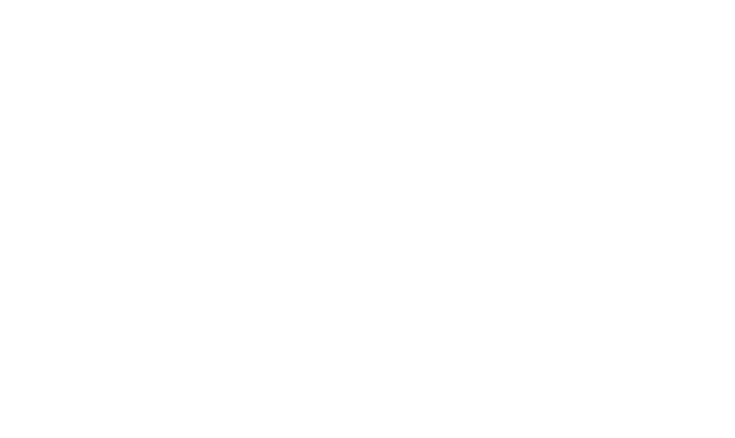
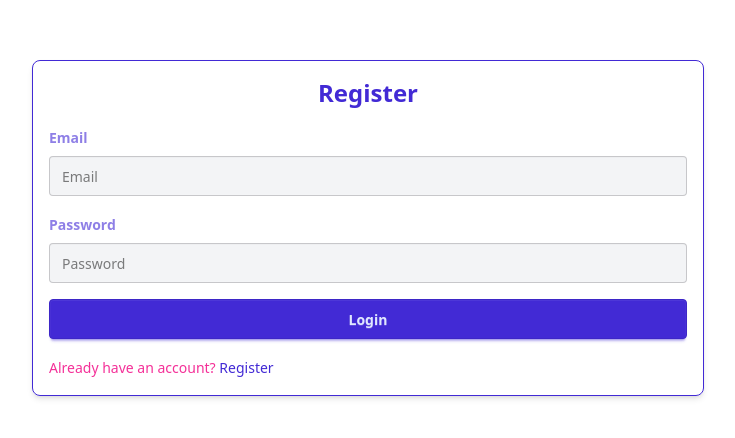
Before and after one commit to kirilldevm/nextjs-firebase-chat-app, a React (Vite) app: page /login in a window 1280 px wide. Shown: the part 172-610 px from the top of the page, without its empty margins (272-1007 px from the left). Built offline with nearby package versions, Linux system fonts and the light colour scheme.

Commit message:
feat: login & register

```diff
--- a/src/layouts/private-layout.tsx
+++ b/src/layouts/private-layout.tsx
@@ -1,8 +1,10 @@
 import { Outlet } from 'react-router';
+import { Toaster } from 'sonner';
 
 export default function PrivateLayout() {
   return (
     <div>
+      <Toaster />
       <Outlet />
     </div>
   );
--- a/src/layouts/public-layout.tsx
+++ b/src/layouts/public-layout.tsx
@@ -1,8 +1,10 @@
 import { Outlet } from 'react-router';
+import { Toaster } from 'sonner';
 
 export default function PublicLayout() {
   return (
     <div>
+      <Toaster />
       <Outlet />
     </div>
   );
--- a/src/main.tsx
+++ b/src/main.tsx
@@ -20,15 +20,15 @@
     ],
   },
   {
-    path: '/login',
+    path: '/',
     element: <PublicLayout />,
     children: [
       {
-        index: true,
+        path: '/login',
         element: <Login />,
       },
       {
-        path: 'register',
+        path: '/register',
         element: <Register />,
       },
     ],
--- a/src/pages/login.tsx
+++ b/src/pages/login.tsx
@@ -1,3 +1,101 @@
+import { zodResolver } from '@hookform/resolvers/zod';
+import { signInWithEmailAndPassword } from 'firebase/auth';
+import { useForm } from 'react-hook-form';
+import { Link, useNavigate } from 'react-router';
+import { toast } from 'sonner';
+import { auth } from '../lib/fitebase';
+import { loginSchema, type LoginSchema } from '../schemas/auth.schema';
+
 export default function Login() {
-  return <div></div>;
+  const navigate = useNavigate();
+  const {
+    register,
+    handleSubmit,
+    formState: { errors, isSubmitting },
+  } = useForm<LoginSchema>({
+    resolver: zodResolver(loginSchema),
+    defaultValues: {
+      email: '',
+      password: '',
+    },
+    mode: 'onSubmit',
+  });
+
+  async function onSubmit(data: LoginSchema) {
+    try {
+      const userCredential = await signInWithEmailAndPassword(
+        auth,
+        data.email,
+        data.password
+      );
+
+      const user = userCredential.user;
+
+      toast.success('Logged in successfully');
+      navigate('/');
+    } catch (error) {
+      toast.error('Failed to login', {
+        description: error instanceof Error ? error.message : 'Unknown error',
+      });
+    }
+  }
+
+  return (
+    <div className="flex justify-center items-center h-screen p-10 overflow-y-auto">
+      <form
+        onSubmit={handleSubmit(onSubmit)}
+        className="space-y-4 w-full max-w-2xl h-max shadow-md p-4 rounded-lg border text-primary"
+      >
+        <h1 className="text-2xl font-bold text-center">Register</h1>
+
+        <div className="space-y-2">
+          <label htmlFor="email" className="label text-sm font-semibold">
+            Email
+          </label>
+          <input
+            id="email"
+            type="email"
+            placeholder="Email"
+            {...register('email')}
+            className="input input-bordered w-full bg-gray-100 text-black"
+          />
+          {errors.email && (
+            <p className="text-red-500 text-sm">{errors.email.message}</p>
+          )}
+        </div>
+        <div className="space-y-2">
+          <label htmlFor="password" className="label text-sm font-semibold">
+            Password
+          </label>
+          <input
+            id="password"
+            type="password"
+            placeholder="Password"
+            {...register('password')}
+            className="input input-bordered w-full bg-gray-100 text-black"
+          />
+          {errors.password && (
+            <p className="text-red-500 text-sm">{errors.password.message}</p>
+          )}
+        </div>
+        <button
+          type="submit"
+          className="btn btn-primary w-full"
+          disabled={isSubmitting}
+        >
+          {isSubmitting ? (
+            <span className="loading loading-spinner loading-xs"></span>
+          ) : (
+            'Login'
+          )}
+        </button>
+        <span className="text-sm text-center text-secondary">
+          Already have an account?{' '}
+          <Link to="/register" className="text-primary hover:underline">
+            Register
+          </Link>
+        </span>
+      </form>
+    </div>
+  );
 }
--- a/src/pages/register.tsx
+++ b/src/pages/register.tsx
@@ -1,3 +1,187 @@
+import { zodResolver } from '@hookform/resolvers/zod';
+import { createUserWithEmailAndPassword } from 'firebase/auth';
+import { doc, serverTimestamp, setDoc } from 'firebase/firestore';
+import { AvatarGenerator } from 'random-avatar-generator';
+import { useEffect, useState } from 'react';
+import { useForm } from 'react-hook-form';
+import { Link, useNavigate } from 'react-router';
+import { toast } from 'sonner';
+import { auth, firestore } from '../lib/fitebase';
+import { type RegisterSchema, registerSchema } from '../schemas/auth.schema';
+
 export default function Register() {
-  return <div></div>;
+  const [avatarUrl, setAvatarUrl] = useState<string>('');
+  const navigate = useNavigate();
+  const {
+    register,
+    handleSubmit,
+    setValue,
+    formState: { errors, isSubmitting },
+  } = useForm<RegisterSchema>({
+    resolver: zodResolver(registerSchema),
+    defaultValues: {
+      email: '',
+      password: '',
+      confirmPassword: '',
+      avatarUrl: '',
+      username: '',
+    },
+    mode: 'onSubmit',
+  });
+
+  function generateRandomAvatar() {
+    const generator = new AvatarGenerator();
+    return generator.generateRandomAvatar();
+  }
+
+  function handleRefreshAvatar() {
+    const avatar = generateRandomAvatar();
+    setAvatarUrl(avatar);
+  }
+
+  useEffect(() => {
+    const avatar = generateRandomAvatar();
+    setAvatarUrl(avatar);
+  }, [setAvatarUrl]);
+
+  useEffect(() => {
+    if (avatarUrl) {
+      setValue('avatarUrl', avatarUrl);
+    }
+  }, [setValue, avatarUrl]);
+
+  async function onSubmit(data: RegisterSchema) {
+    try {
+      const userCredential = await createUserWithEmailAndPassword(
+        auth,
+        data.email,
+        data.password
+      );
+
+      const user = userCredential.user;
+      const userDocRef = doc(firestore, 'users', user.uid);
+      await setDoc(userDocRef, {
+        username: data.username,
+        uid: user.uid,
+        email: data.email,
+        avatarUrl: data.avatarUrl,
+        createdAt: serverTimestamp(),
+      });
+
+      toast.success('Account created successfully');
+      navigate('/login');
+    } catch (error) {
+      toast.error('Failed to create account', {
+        description: error instanceof Error ? error.message : 'Unknown error',
+      });
+    }
+  }
+
+  return (
+    <div className="flex justify-center items-center h-screen p-10 overflow-y-auto">
+      <form
+        onSubmit={handleSubmit(onSubmit)}
+        className="space-y-4 w-full max-w-2xl h-max shadow-md p-4 rounded-lg border text-primary"
+      >
+        <h1 className="text-2xl font-bold text-center">Register</h1>
+
+        <div className="space-y-2">
+          <label htmlFor="username" className="label text-sm font-semibold">
+            Username
+          </label>
+          <input
+            id="username"
+            type="text"
+            placeholder="Username"
+            {...register('username')}
+            className="input input-bordered w-full bg-gray-100 text-black"
+          />
+          {errors.username && (
+            <p className="text-red-500 text-sm">{errors.username.message}</p>
+          )}
+        </div>
+        <div className="space-y-2">
+          <label htmlFor="email" className="label text-sm font-semibold">
+            Email
+          </label>
+          <input
+            id="email"
+            type="email"
+            placeholder="Email"
+            {...register('email')}
+            className="input input-bordered w-full bg-gray-100 text-black"
+          />
+          {errors.email && (
+            <p className="text-red-500 text-sm">{errors.email.message}</p>
+          )}
+        </div>
+        <div className="space-y-2">
+          <label htmlFor="password" className="label text-sm font-semibold">
+            Password
+          </label>
+          <input
+            id="password"
+            type="password"
+            placeholder="Password"
+            {...register('password')}
+            className="input input-bordered w-full bg-gray-100 text-black"
+          />
+          {errors.password && (
+            <p className="text-red-500 text-sm">{errors.password.message}</p>
+          )}
+        </div>
+        <div className="space-y-2">
+          <label
+            htmlFor="confirmPassword"
+            className="label text-sm font-semibold"
+          >
+            Confirm Password
+          </label>
+          <input
+            id="confirmPassword"
+            placeholder="Confirm Password"
+            type="password"
+            {...register('confirmPassword')}
+            className="input input-bordered w-full bg-gray-100 text-black"
+          />
+          {errors.confirmPassword && (
+            <p className="text-red-500 text-sm">
+              {errors.confirmPassword.message}
+            </p>
+          )}
+        </div>
+        <div className="flex items-center gap-2 justify-between">
+          <img
+            src={avatarUrl}
+            alt="Avatar"
+            className="w-18 h-18 rounded-full"
+          />
+          <button
+            type="button"
+            className="btn btn-outline btn-sm"
+            onClick={handleRefreshAvatar}
+          >
+            New Avatar
+          </button>
+        </div>
+        <button
+          type="submit"
+          className="btn btn-primary w-full"
+          disabled={isSubmitting}
+        >
+          {isSubmitting ? (
+            <span className="loading loading-spinner loading-xs"></span>
+          ) : (
+            'Register'
+          )}
+        </button>
+        <span className="text-sm text-center text-secondary">
+          Already have an account?{' '}
+          <Link to="/login" className="text-primary hover:underline">
+            Login
+          </Link>
+        </span>
+      </form>
+    </div>
+  );
 }
--- /dev/null
+++ b/src/schemas/auth.schema.ts
@@ -0,0 +1,25 @@
+import z from 'zod';
+
+export const loginSchema = z.object({
+  email: z.email({ message: 'Invalid email address' }),
+  password: z
+    .string()
+    .min(6, { message: 'Password must be at least 6 characters long' }),
+});
+
+export const registerSchema = z.object({
+  email: z.email({ message: 'Invalid email address' }),
+  password: z
+    .string()
+    .min(6, { message: 'Password must be at least 6 characters long' }),
+  confirmPassword: z
+    .string()
+    .min(6, { message: 'Password must be at least 6 characters long' }),
+  avatarUrl: z.string().url({ message: 'Invalid avatar URL' }),
+  username: z
+    .string()
+    .min(3, { message: 'Username must be at least 3 characters long' }),
+});
+
+export type LoginSchema = z.infer<typeof loginSchema>;
+export type RegisterSchema = z.infer<typeof registerSchema>;
```
Also changed, not shown: package.json (+6 -1 lines), 1 other file (tests, documents, lock files or other folders).
